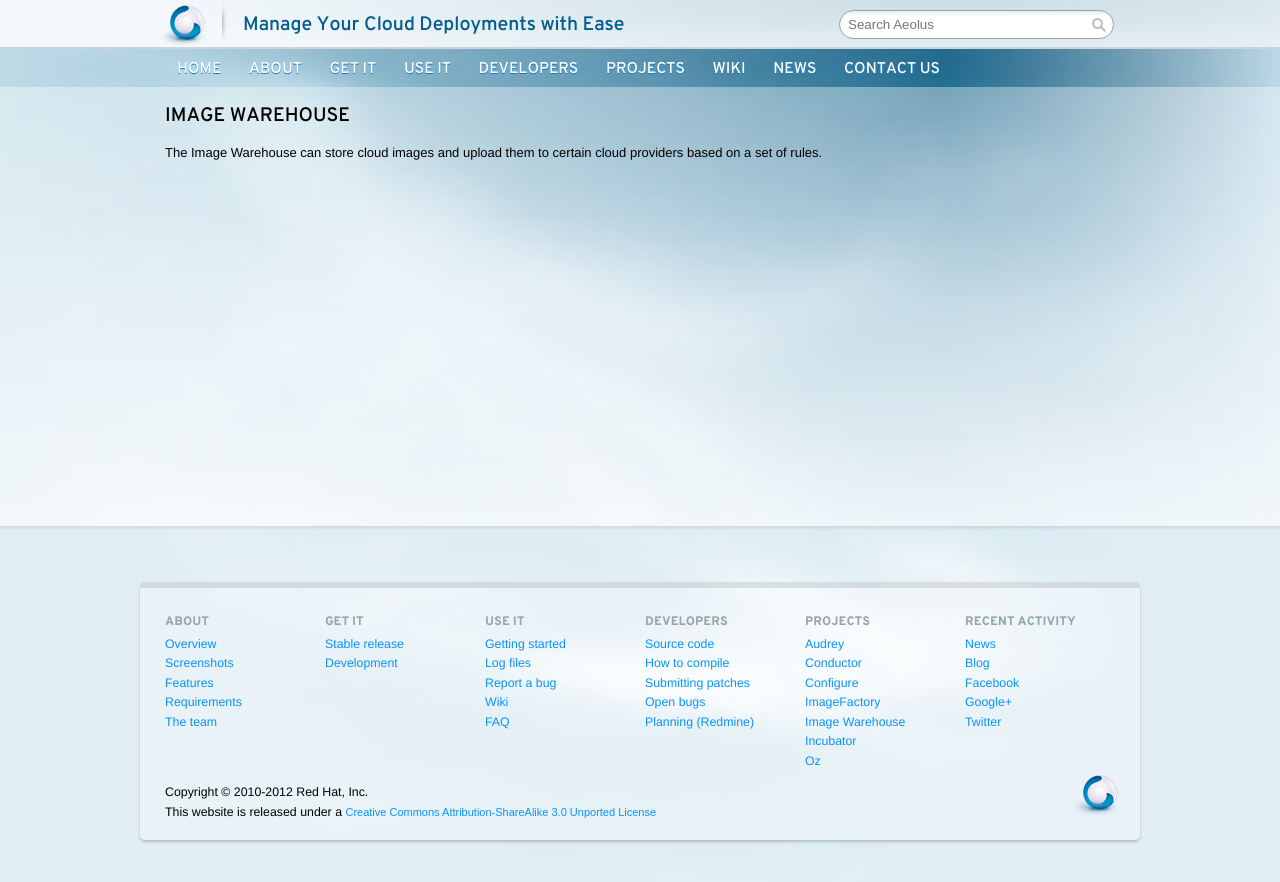
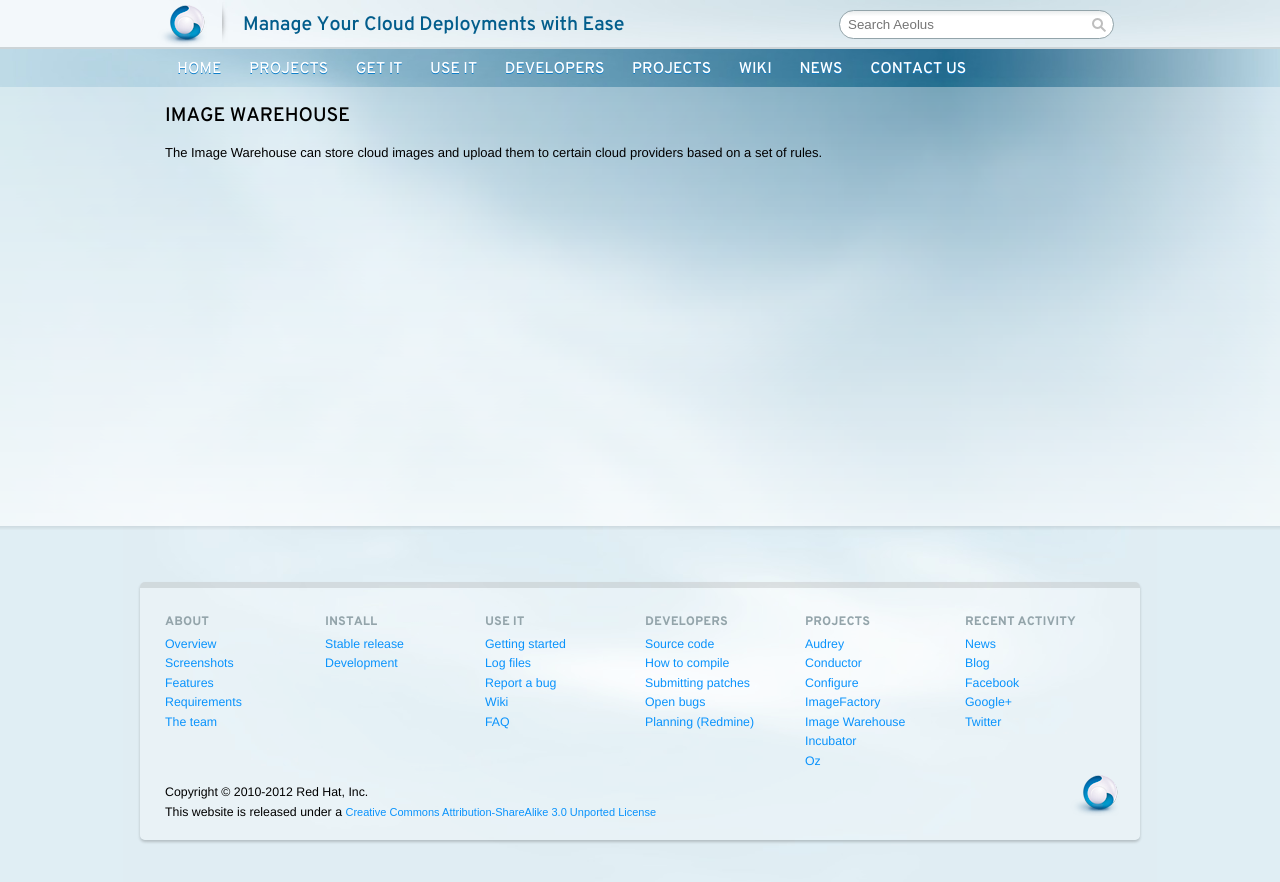
Before and after one commit to aeolusproject/aeolusproject.github.com, a Jekyll site: the page built from imagewarehouse.md, in a window 1280 px wide. Shown: the top 882 px of the page. Built offline with Jekyll 4.4.1, drawn with Linux system fonts in a browser that asks for light colours; nearby versions of some CDN libraries; comment, search, counter and statistics services are not loaded.

Commit message:
update navigation

```diff
--- a/_layouts/main.html
+++ b/_layouts/main.html
@@ -48,9 +48,9 @@
           <a href='index.html'>
             Home
           </a>
-          <a href='about.html'>
-            About
-          </a>
+          <a href='projects.html'>
+            Projects
+           </a>
           <a href='get_it.html'>
             Get It
           </a>
@@ -124,7 +124,7 @@
           <dl>
             <dt>
               <a href='get_it.html' title='Get Aeolus'>
-                Get It
+                Install
               </a>
             </dt>
             <dd>
```
